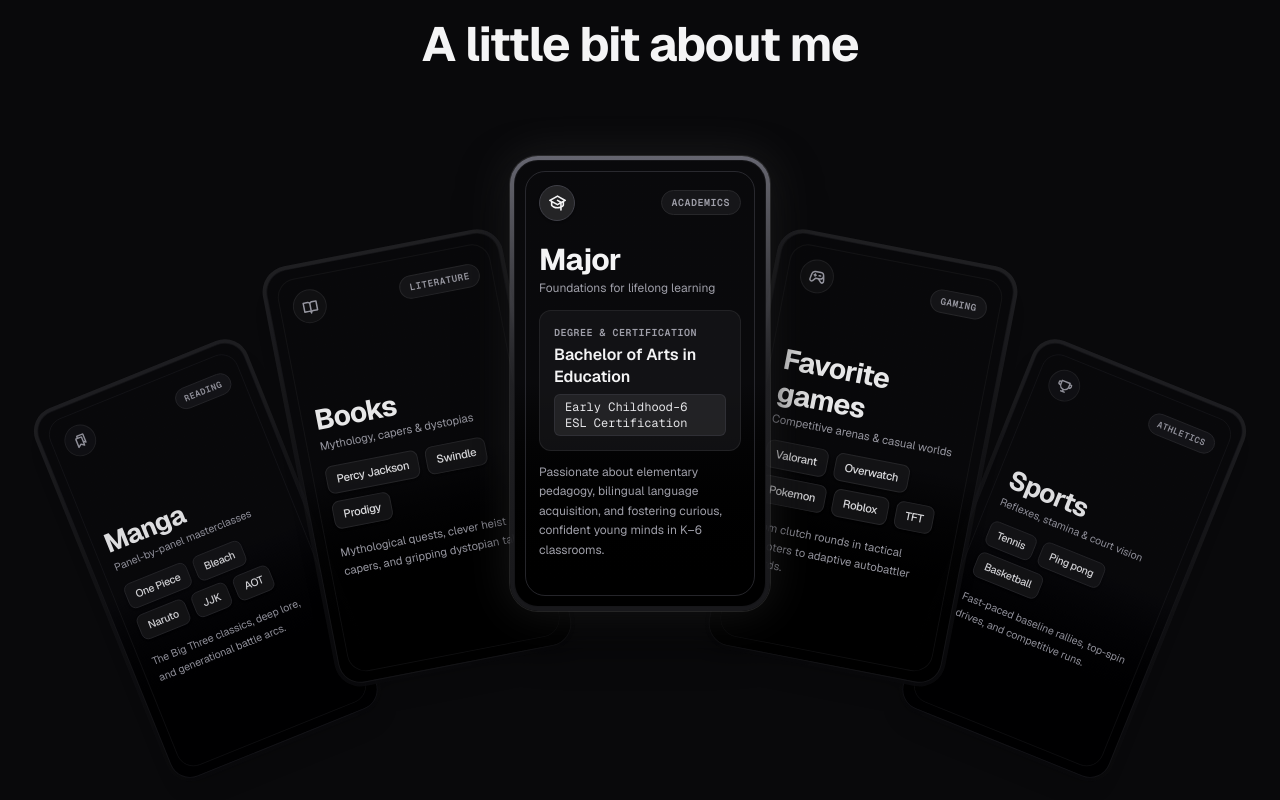
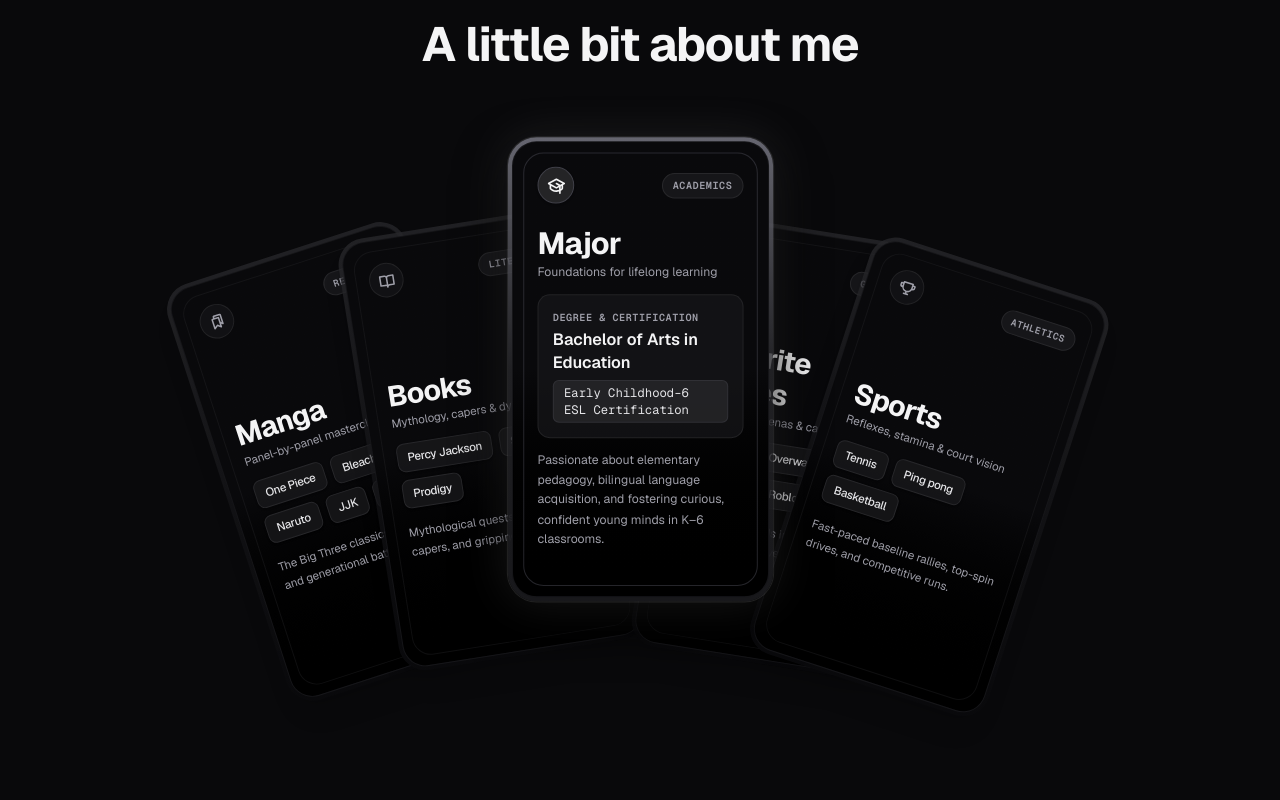
Before and after one commit to Flashyjohn123/johnwebsite, a Next.js app: page / in a window 1280 px wide. Shown: the part 2980-3780 px from the top of the page. Built offline with nearby package versions, Linux system fonts and the light colour scheme.

Commit message:
Update card spread to match natural playing card fanned hand geometry

```diff
--- a/src/components/BentoGrid.tsx
+++ b/src/components/BentoGrid.tsx
@@ -282,34 +282,31 @@ export function BentoGrid() {
     const isMobile = screenMode === "mobile";
     const isTablet = screenMode === "tablet";
 
-    // Step X and rotation to display cards spread closer together like a natural playing card hand
-    // Tightened spacing so adjacent cards flank neatly into a cohesive card spread without cutting off the viewport sides
-    const stepX = isMobile ? 80 : isTablet ? 120 : 160;
-    const stepRotate = isMobile ? 6 : isTablet ? 8.5 : 11;
+    // True playing-card fanned hand geometry (like holding cards between fingers)
+    // The rotation pivot is placed at the bottom-center pinch point (thumb/finger grip).
+    // Cards fan out with a consistent angular spread (e.g., -14°, -7°, 0°, +7°, +14°)
+    // and overlapping horizontal step so each card reveals its left index/pip edge.
+    const stepX = isMobile ? 48 : isTablet ? 65 : 85;
+    const stepRotate = isMobile ? 6 : isTablet ? 7.5 : 9;
 
     const x = diff * stepX;
-    // Elegant arch: center card is elevated, wings fan downward along a curved tabletop arc
-    const archY = Math.pow(diff, 2) * (isMobile ? 14 : 22);
-    const liftY = isCenter ? (isMobile ? -16 : -26) : 0;
-    const y = archY + liftY;
+
+    // Natural fanned hand arc: cards fan upward towards the right or dip gently along the bottom pivot
+    // The active card is pulled slightly forward/upward, while others rest in hand.
+    const arcY = Math.abs(diff) * (isMobile ? 8 : 12);
+    const liftY = isCenter ? (isMobile ? -24 : -32) : 0;
+    const y = arcY + liftY;
 
     const rotate = diff * stepRotate;
-    const scale = isCenter
-      ? 1
-      : isMobile
-      ? Math.max(0.85, 1 - absDiff * 0.08)
-      : Math.max(0.88, 1 - absDiff * 0.06);
+    const scale = isCenter ? 1.02 : 0.96;
 
-    // 5-card fan: cards within diff <= 2 are visible in the fanned hand
+    // 5-card hand: visible cards within diff <= 2
     const isVisible = absDiff <= 2;
-    const zIndex = isCenter ? 40 : 30 - absDiff * 5;
-    const opacity = !isVisible
-      ? 0
-      : isCenter
-      ? 1
-      : isMobile
-      ? Math.max(0.85, 1 - absDiff * 0.08)
-      : Math.max(0.90, 1 - absDiff * 0.05);
+    // In a hand of cards held like the photo, the right cards overlap the left cards (increasing zIndex from left to right),
+    // but the currently active/selected card should always sit on top when inspected.
+    // If not center, zIndex follows card hand order: left-to-right stacking (30 + diff * 2)
+    const zIndex = isCenter ? 50 : 30 + diff * 3;
+    const opacity = !isVisible ? 0 : 1;
 
     return { x, y, rotate, scale, zIndex, opacity, diff, isCenter, isVisible };
   };
@@ -343,7 +340,7 @@ export function BentoGrid() {
               key={card.id}
               onClick={() => goToCard(idx)}
               style={{
-                transformOrigin: "50% 125%",
+                transformOrigin: "40% 140%",
                 zIndex: transform.zIndex,
                 pointerEvents: transform.isVisible ? "auto" : "none",
               }}
```
